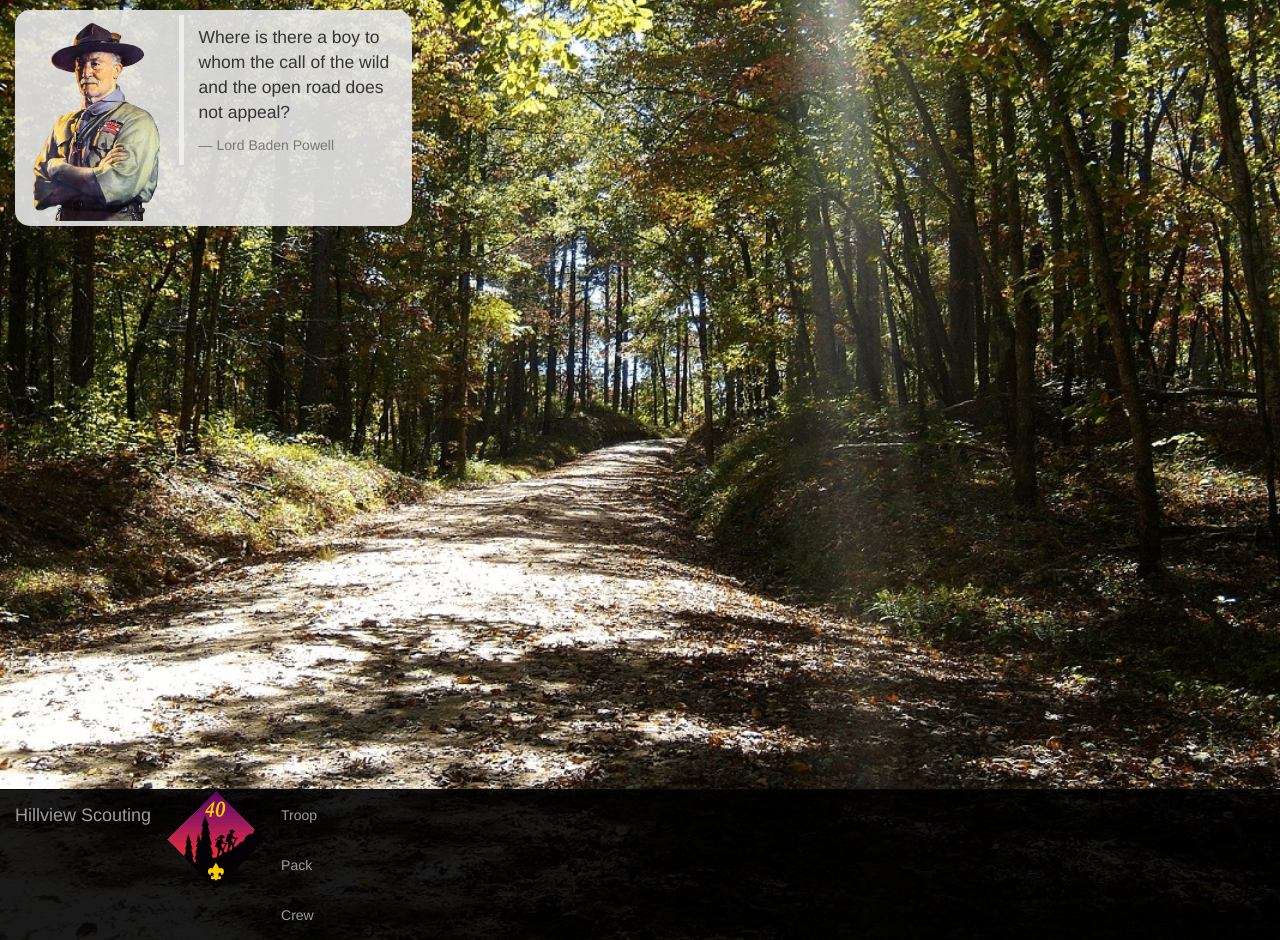
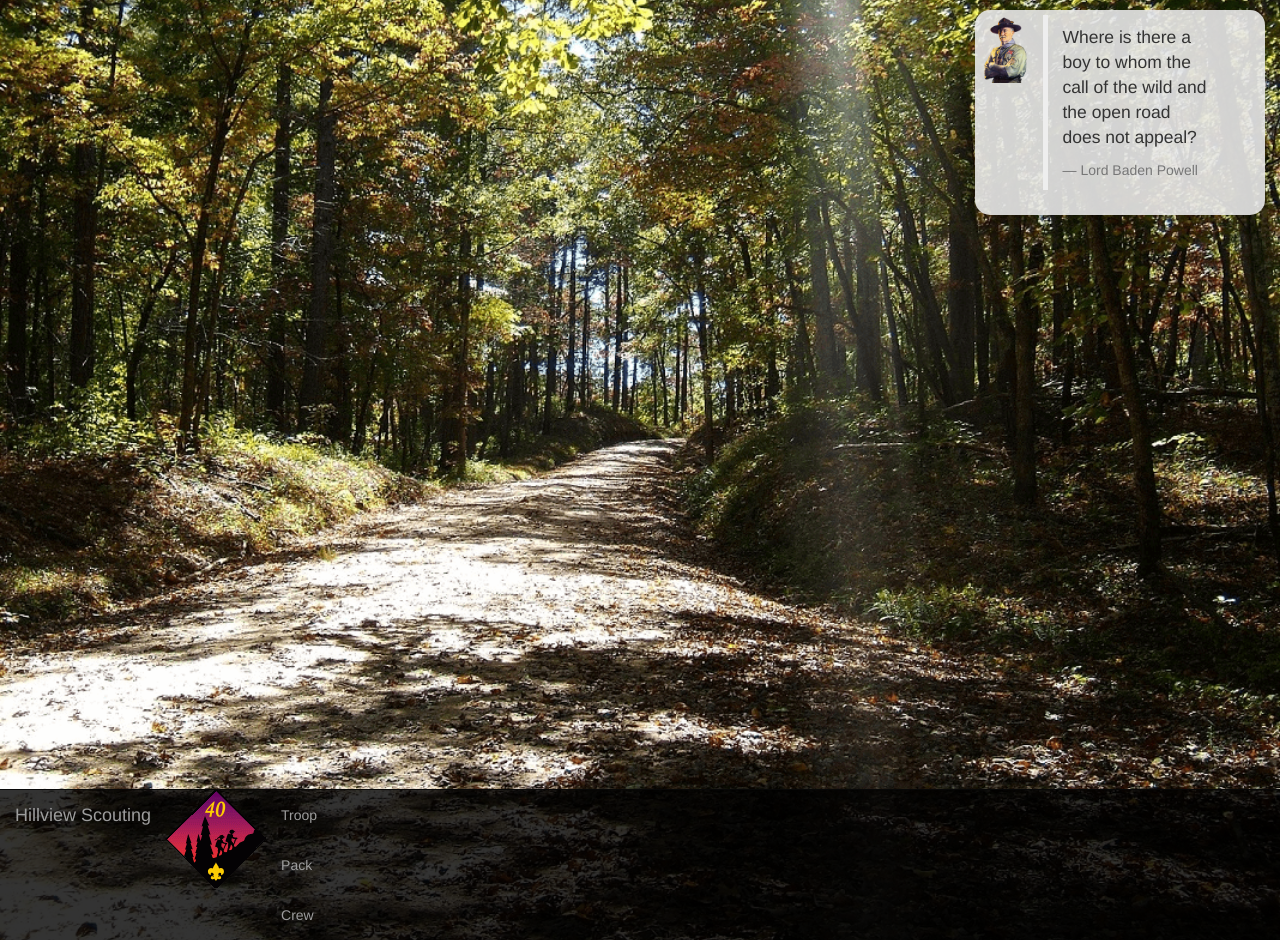
Before and after one commit to Troop40WebMaster/hillview-scout-website, a Flask app: page / in a window 1280 px wide. Run offline with Flask 2, Linux system fonts and the light colour scheme; some libraries are stand-ins or nearby versions.

Commit message:
o Further tweaking.  It's really difficult trying to get it to display the way you want!!!

```diff
--- a/app/templates/landing.html
+++ b/app/templates/landing.html
@@ -24,7 +24,7 @@
     </style>
 </head>
 <body>
-<nav class="navbar navbar-inverse navbar-fixed-bottom" style="background-color: rgba(0, 0, 0, .9);">
+<nav class="navbar navbar-inverse navbar-fixed-bottom" style="background-color: rgba(0, 0, 0, .8);">
     <div class="container-fluid">
         <div class="navbar-header">
             <a class="navbar-brand" href="#">Hillview Scouting</a>
@@ -42,18 +42,19 @@
 <div class="container-fluid">
     <div class="row" style="height: 10px"></div>
     <div class="row">
-        <div class="col-md-4">
+        <div class="col-md-9"></div>
+        <div class="col-md-3">
             <div style="border-radius: 15px; padding: 5px; background-color: rgba(232, 232, 232, .9);">
                 <div class="row">
-                    <img class="col-md-5 img-responsive" src="/static/images/baden-powell.png"/>
+                    <img class="col-md-3 img-responsive" src="/static/images/baden-powell.png"/>
                     <blockquote class="col-md-7 blockquote">
                         <p>Where is there a boy to whom the call of the wild and the open road does not appeal?</p>
                         <footer>Lord Baden Powell</footer>
                     </blockquote>
+                    <div class="col-md-2"></div>
                 </div>
             </div>
         </div>
-        <div class="col-md-8"></div>
     </div>
 </div>
 <div style="padding-top: 450px;"></div>
@@ -69,7 +70,8 @@
                         {image: '/static/images/landing-background1.png'},
                         {image: '/static/images/landing-background2.jpg'},
                         {image: '/static/images/landing-background3.jpg'},
-                        {image: '/static/images/landing-background4.jpg'}
+                        {image: '/static/images/landing-background4.jpg'},
+                        {image: '/static/images/landing-background5.jpg'}
                     ]
 		        });
 	        });
```
Also changed, not shown: app/static/images/baden-powell.png, app/static/images/landing-background5.jpg (added).
